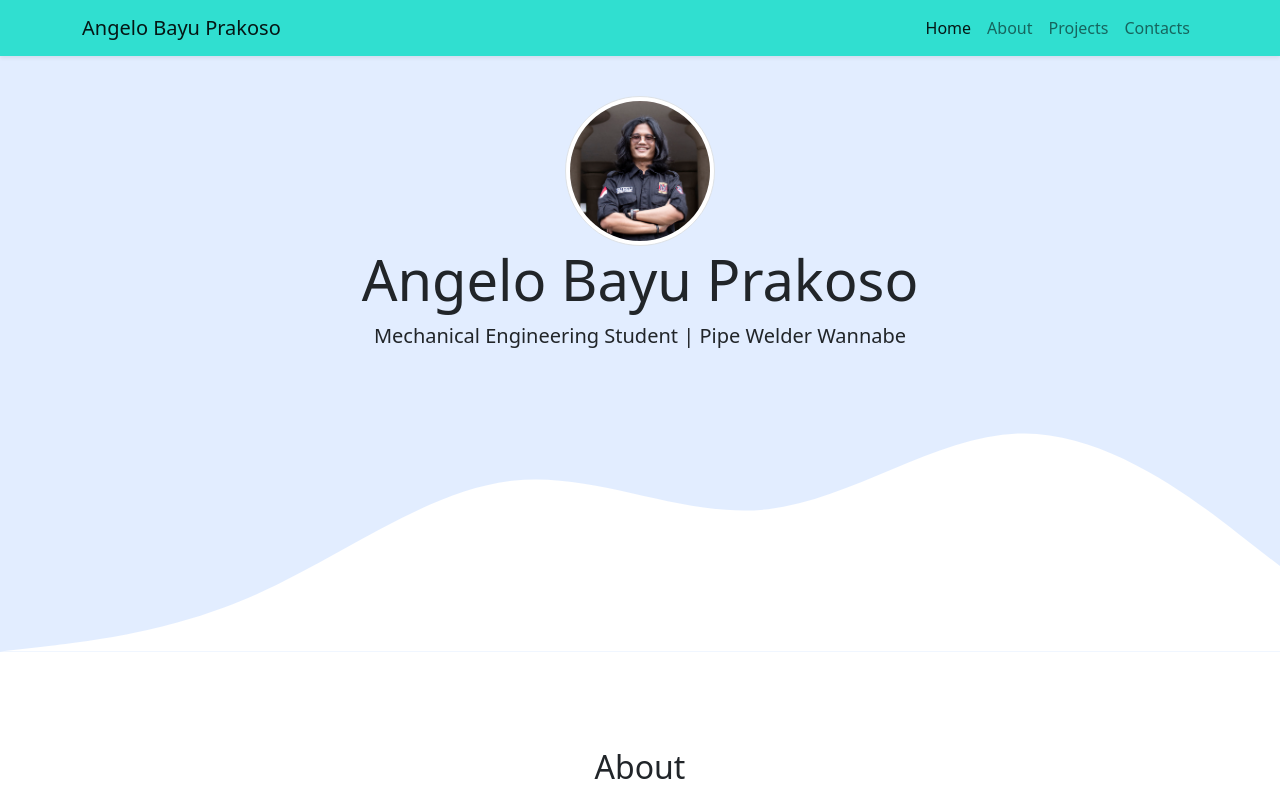
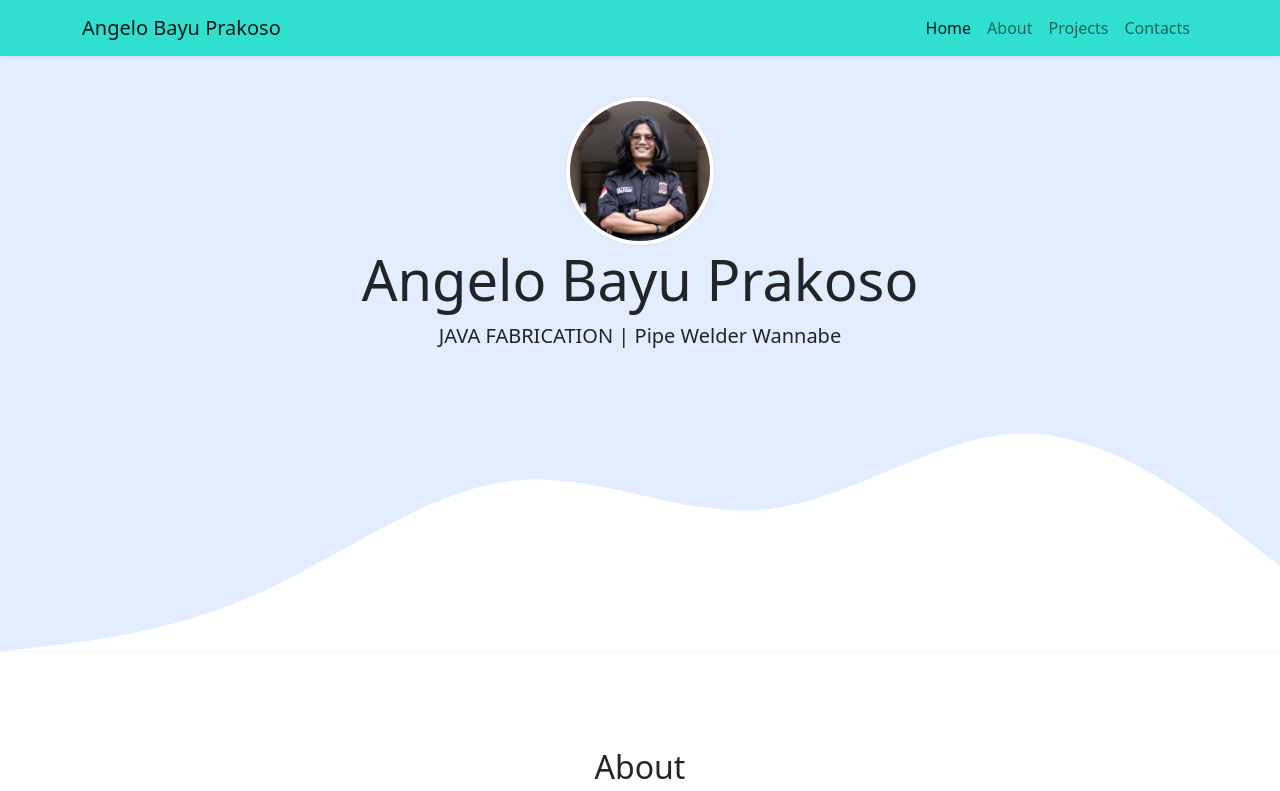
Before and after one commit to angelobayuuu/angelobayuuu.github.io, a plain HTML site: page index.html in a window 1280 px wide. Shown: the top 791 px of the page. Drawn offline with nearby package versions, Linux system fonts and the light colour scheme.

Commit message:
Update index.html

```diff
--- a/index.html
+++ b/index.html
@@ -11,7 +11,7 @@
     <!-- My CSS -->
   <link rel="stylesheet" href="style.css"/>
 
-    <title>Angelo Bayu Prakosoooo</title>
+    <title>Angelo Bayu Prakoso</title>
   </head>
   <body id="home">
 
@@ -49,7 +49,7 @@ style="background-color: hsl(175, 73%, 53%);">
     <img src="img/Angelo.jpg" alt="Angelo Bayu Prakoso" width="150"
     class="rounded-circle img-thumbnail" />
     <h1 class="display-4">Angelo Bayu Prakoso</h1>
-    <p class="lead">Mechanical Engineering Student | Pipe Welder Wannabe</p>
+    <p class="lead">JAVA FABRICATION | Pipe Welder Wannabe</p>
     <svg xmlns="http://www.w3.org/2000/svg" viewBox="0 0 1440 320"><path fill="#ffffff" fill-opacity="1" d="M0,320L48,314.7C96,309,192,299,288,256C384,213,480,139,576,128C672,117,768,171,864,160C960,149,1056,75,1152,74.7C1248,75,1344,149,1392,186.7L1440,224L1440,320L1392,320C1344,320,1248,320,1152,320C1056,320,960,320,864,320C768,320,672,320,576,320C480,320,384,320,288,320C192,320,96,320,48,320L0,320Z"></path></svg>
 </section>
 <!-- Akhir Jumbotron -->
```
